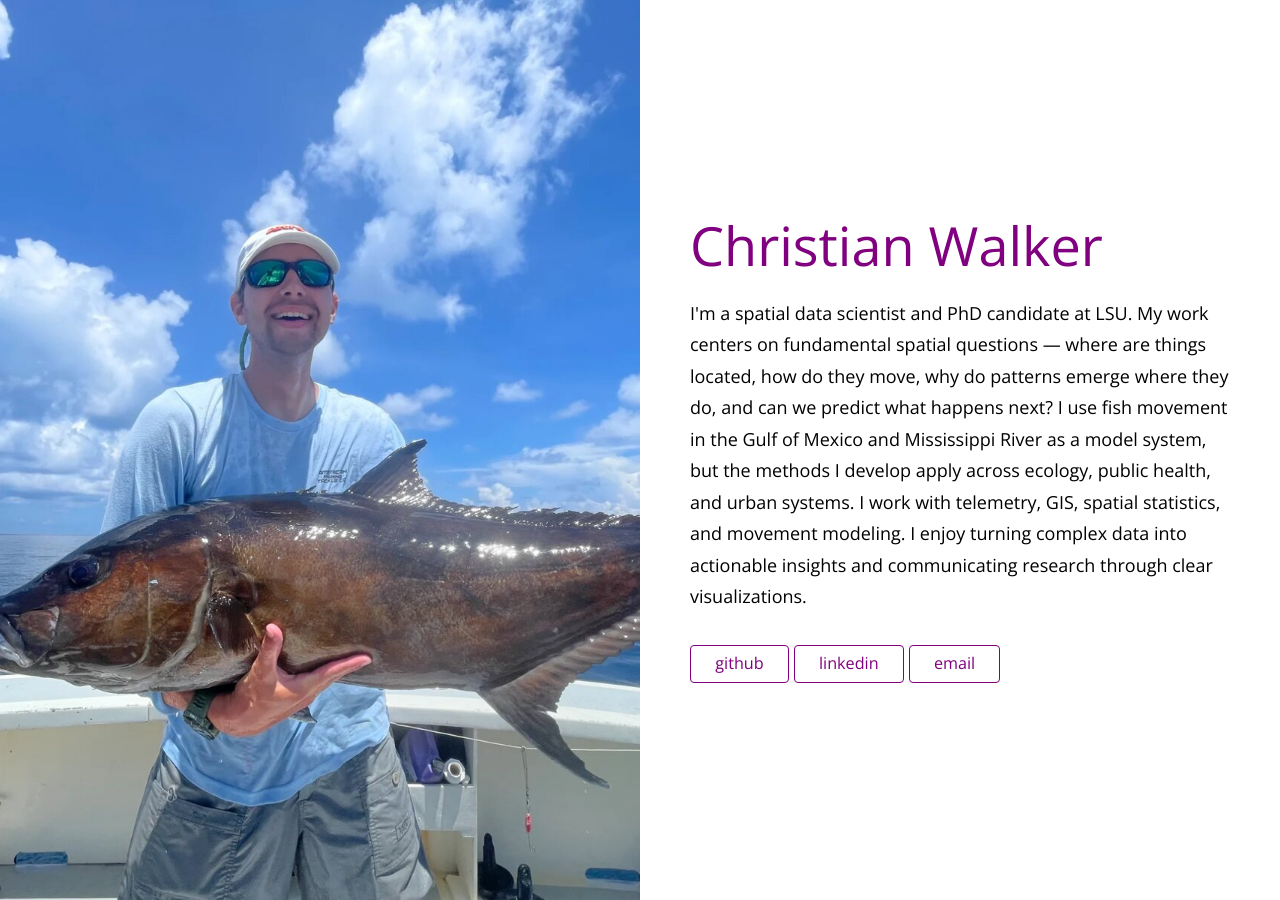
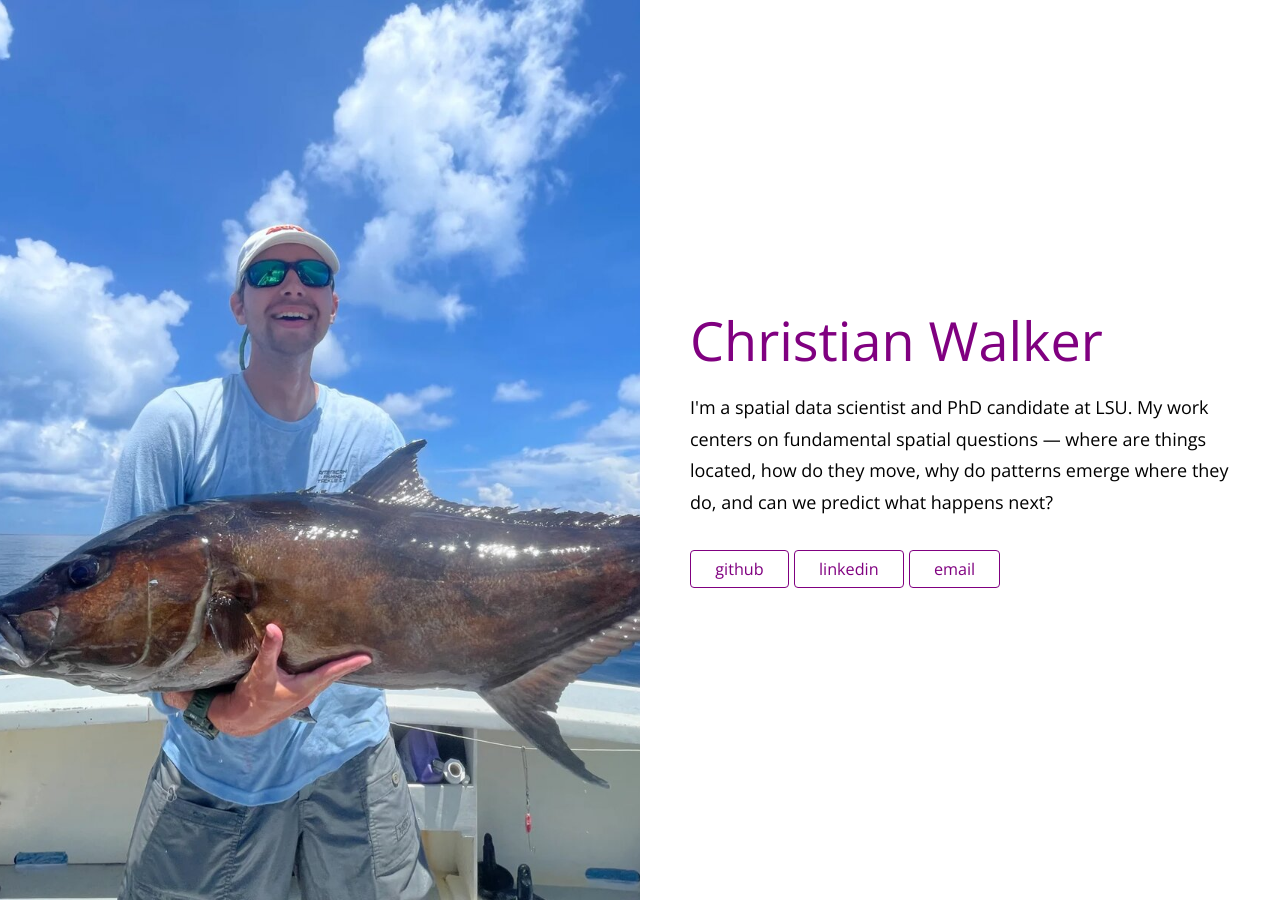
Before and after one commit to cvwalker96/cvwalker96.github.io, a Jekyll site: the page built from index.html, in a window 1280 px wide. Built offline with Jekyll 4.4.1, drawn with Linux system fonts in a browser that asks for light colours.

Commit message:
Update _config.yml

```diff
--- a/_config.yml
+++ b/_config.yml
@@ -3,8 +3,7 @@ title: Christian Walker
 # Description of your website. This is used for social sharing.
 description: PhD researcher using data science to understand spatial structure, movement, and prediction across complex systems.
 # A brief blurb about yourself
-content: I'm a spatial data scientist and PhD candidate at LSU. My work centers on fundamental spatial questions — where are things located, how do they move, why do patterns emerge where they do, and can we predict what happens next? I use fish movement in the Gulf of Mexico and Mississippi River as a model system, but the methods I develop apply across ecology, public health, and urban systems. I work with telemetry, GIS, spatial statistics, and movement modeling. I enjoy turning complex data into actionable insights and communicating research through clear visualizations.
-# Add your social links
+content: I'm a spatial data scientist and PhD candidate at LSU. My work centers on fundamental spatial questions — where are things located, how do they move, why do patterns emerge where they do, and can we predict what happens next?
 social:
   - platform: github
     url: https://github.com/cvwalker96
```
